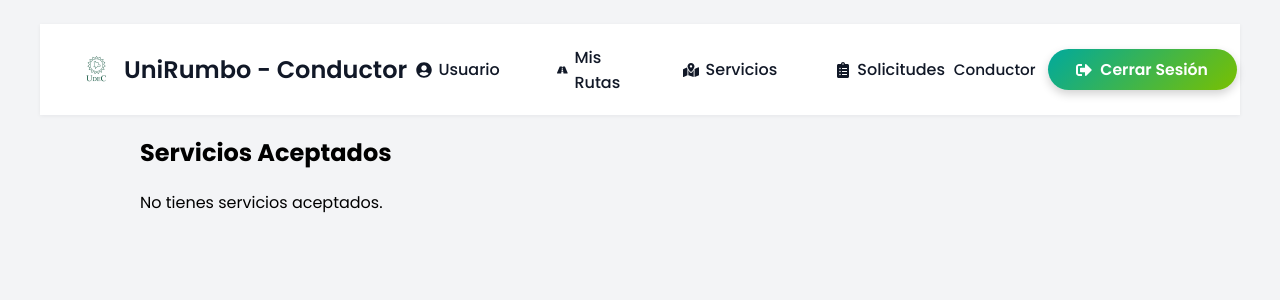
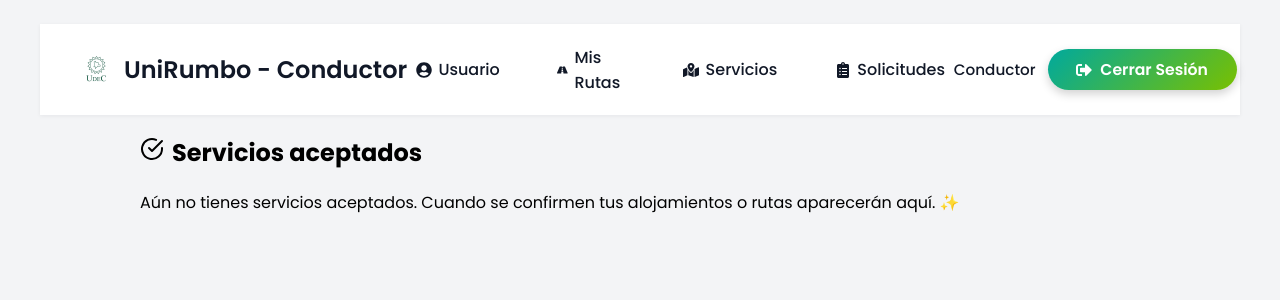
Before and after one commit to SorathDem/FrontUniRumbo, a React (Vite) app: page /serviciosRuta/1 in a window 1280 px wide. Shown: the top 300 px of the page. Built offline with nearby package versions, Linux system fonts and the light colour scheme.

Commit message:
Add files via upload

```diff
--- a/src/components/ServiciosRuta.jsx
+++ b/src/components/ServiciosRuta.jsx
@@ -3,6 +3,7 @@ import React, { useEffect, useState } from "react";
 import axios from "axios";
 import HeaderConductor from "./HeaderConductor";
 import "../styles/solicitudes.css";
+import { FiMapPin, FiHome, FiCheckCircle, FiTag } from "react-icons/fi";
 
 export default function ServiciosConductor() {
   const [servicios, setServicios] = useState([]);
@@ -75,9 +76,9 @@ export default function ServiciosConductor() {
             estado: s.estado ?? s.Estado ?? "Aceptada",
             descripcion: "Servicio de ruta",
             ubicacion:
-              (s.ruta?.puntoOrigen && s.ruta?.puntoDestino)
+              s.ruta?.puntoOrigen && s.ruta?.puntoDestino
                 ? `${s.ruta.puntoOrigen} → ${s.ruta.puntoDestino}`
-                : (s.Ruta?.PuntoOrigen && s.Ruta?.PuntoDestino)
+                : s.Ruta?.PuntoOrigen && s.Ruta?.PuntoDestino
                 ? `${s.Ruta.PuntoOrigen} → ${s.Ruta.PuntoDestino}`
                 : "Origen/Destino no especificado",
           }));
@@ -100,30 +101,57 @@ export default function ServiciosConductor() {
     <div className="page-solicitudes">
       <HeaderConductor />
       <main className="solicitudes-wrap">
-        <h2 className="title">Servicios Aceptados</h2>
+        <h2 className="title">
+          <FiCheckCircle style={{ marginRight: "0.5rem" }} />
+          Servicios aceptados
+        </h2>
 
         {loading ? (
           <p className="loading">Cargando servicios...</p>
         ) : servicios.length === 0 ? (
-          <p className="empty">No tienes servicios aceptados.</p>
+          <p className="empty">
+            Aún no tienes servicios aceptados. Cuando se confirmen tus
+            alojamientos o rutas aparecerán aquí. ✨
+          </p>
         ) : (
           <div className="cards-2col">
             {servicios.map((s) => (
               <article key={`${s.tipo}-${s.id}`} className="solicitud-card">
                 <div className="head">
-                  {s.tipo === "Alojamiento" ? "🏠 Alojamiento" : "🚌 Ruta"}:{" "}
+                  {s.tipo === "Alojamiento" ? (
+                    <>
+                      <FiHome style={{ marginRight: "0.4rem" }} />
+                      Alojamiento confirmado:
+                    </>
+                  ) : (
+                    <>
+                      <FiMapPin style={{ marginRight: "0.4rem" }} />
+                      Ruta confirmada:
+                    </>
+                  )}{" "}
                   <strong>{s.descripcion}</strong>
                 </div>
 
                 <ul className="list">
                   <li>
-                    <strong>Ubicación:</strong> {s.ubicacion}
+                    <strong>
+                      <FiMapPin style={{ marginRight: "0.25rem" }} />
+                      Ubicación:
+                    </strong>{" "}
+                    {s.ubicacion}
                   </li>
                   <li>
-                    <strong>Tipo:</strong> {s.tipo}
+                    <strong>
+                      <FiTag style={{ marginRight: "0.25rem" }} />
+                      Tipo:
+                    </strong>{" "}
+                    {s.tipo}
                   </li>
                   <li>
-                    <strong>Estado:</strong>{" "}
+                    <strong>
+                      <FiCheckCircle style={{ marginRight: "0.25rem" }} />
+                      Estado:
+                    </strong>{" "}
                     <span className="estado aceptada">{s.estado}</span>
                   </li>
                 </ul>
```
